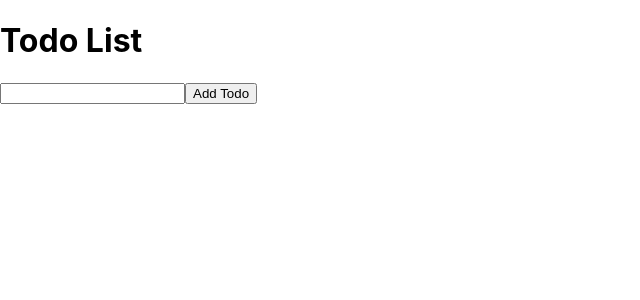
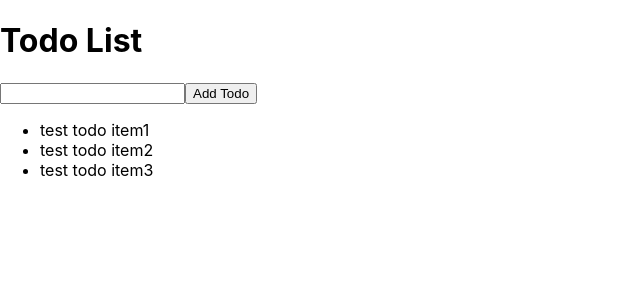
Before and after one commit to tom0418/react-playground, a React (Create React App) app: page / in a window 1280 px wide. Shown: the top 300 px of the page, without its empty margins (0-640 px from the left). Built offline with nearby package versions, Linux system fonts and the light colour scheme.

Commit message:
add components TodoList

```diff
--- a/src/App.js
+++ b/src/App.js
@@ -1,12 +1,14 @@
 import React from 'react'
 import Todo from './Todo'
 import AddTodo from './components/AddTodo'
+import TodoList from './components/TodoList'
 
 const App = () => {
   return (
     <div>
       <Todo />
       <AddTodo />
+      <TodoList />
     </div>
   )
 }
--- /dev/null
+++ b/src/components/TodoList.js
@@ -0,0 +1,13 @@
+import React from 'react'
+
+const TodoList = () => {
+  return (
+    <ul>
+      <li>test todo item1</li>
+      <li>test todo item2</li>
+      <li>test todo item3</li>
+    </ul>
+  )
+}
+
+export default TodoList
```
